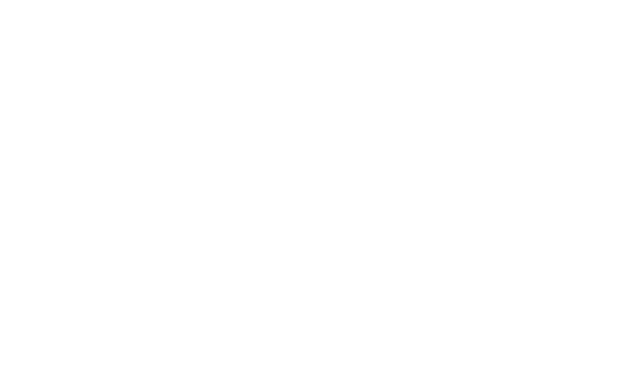
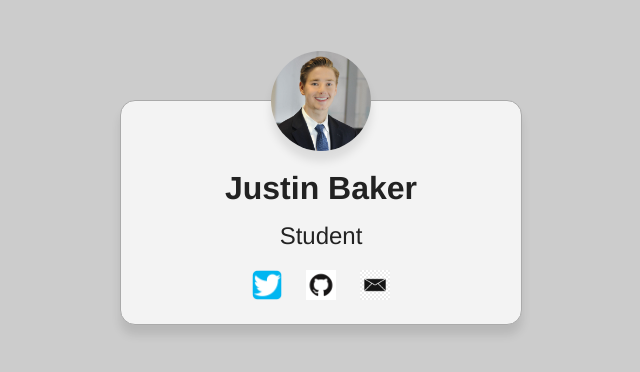
Before and after one commit to justinbake/mi349_card, a plain HTML site: page index.html in a window 1280 px wide. Shown: the whole page, without its empty margins (319-959 px from the left). Drawn offline with Linux system fonts and the light colour scheme.

Commit message:
added css

```diff
--- a/card.css
+++ b/card.css
@@ -0,0 +1,55 @@
+body{
+    background-color: #cccccc;
+    font-family: Helvetica, sans-serif;
+    color: #222;
+    margin-top: 100px;
+}
+
+img{
+    width: 100%;
+}
+
+h1{
+    margin: 15px 0;
+
+}
+
+h2{
+    margin: 0;
+    font-weight: 100;
+}
+
+.card{
+    background-color: #f3f3f3;
+    border-radius: 15px;
+    margin: 0 auto;
+    width: 400px;
+    text-align: center;
+    box-shadow: rgba(0,0,0,0.1) 0px 10px 10px;
+    border: 1px solid #aaa;
+
+}
+
+.card .avatar{
+    box-shadow: rgba(0,0,0,0.1) 0px 10px 10px;
+    width: 100px;
+    border-radius: 50%;
+    margin-top: -50px;
+}
+
+.contacts{
+    margin: 0;
+    padding: 0;
+    list-style-type: none;
+}
+
+.contacts li{
+    width: 30px;
+    display: inline-block;
+    padding: 20px 10px;
+}
+
+.contacts li a img:hover {
+    opacity: 0.5;
+    transition: opacity ease-in-out 0.2s;
+}
--- a/index.html
+++ b/index.html
@@ -7,6 +7,16 @@
     <title>Card Layout</title>
 </head>
 <body>
+    <div class="card">
+        <img class="avatar" id="jbaker-avatar" src="headshot.png" alt="Justin Baker" />
+        <h1>Justin Baker</h1>
+        <h2>Student</h2>
 
+        <ul class="contacts">
+            <li><a href=""><img src="twitter.png" alt="Twitter"></a></li>
+            <li><a href=""><img src="GitHub-Mark.png" alt="Github"></a></li>
+            <li><a href=""><img src="email.jpg" alt="Email"></a></li>
+        </ul>
+    </div>
 </body>
 </html>
```
Also changed, not shown: GitHub-Mark.png (added), email.jpg (added), headshot.png (added), twitter.png (added).
